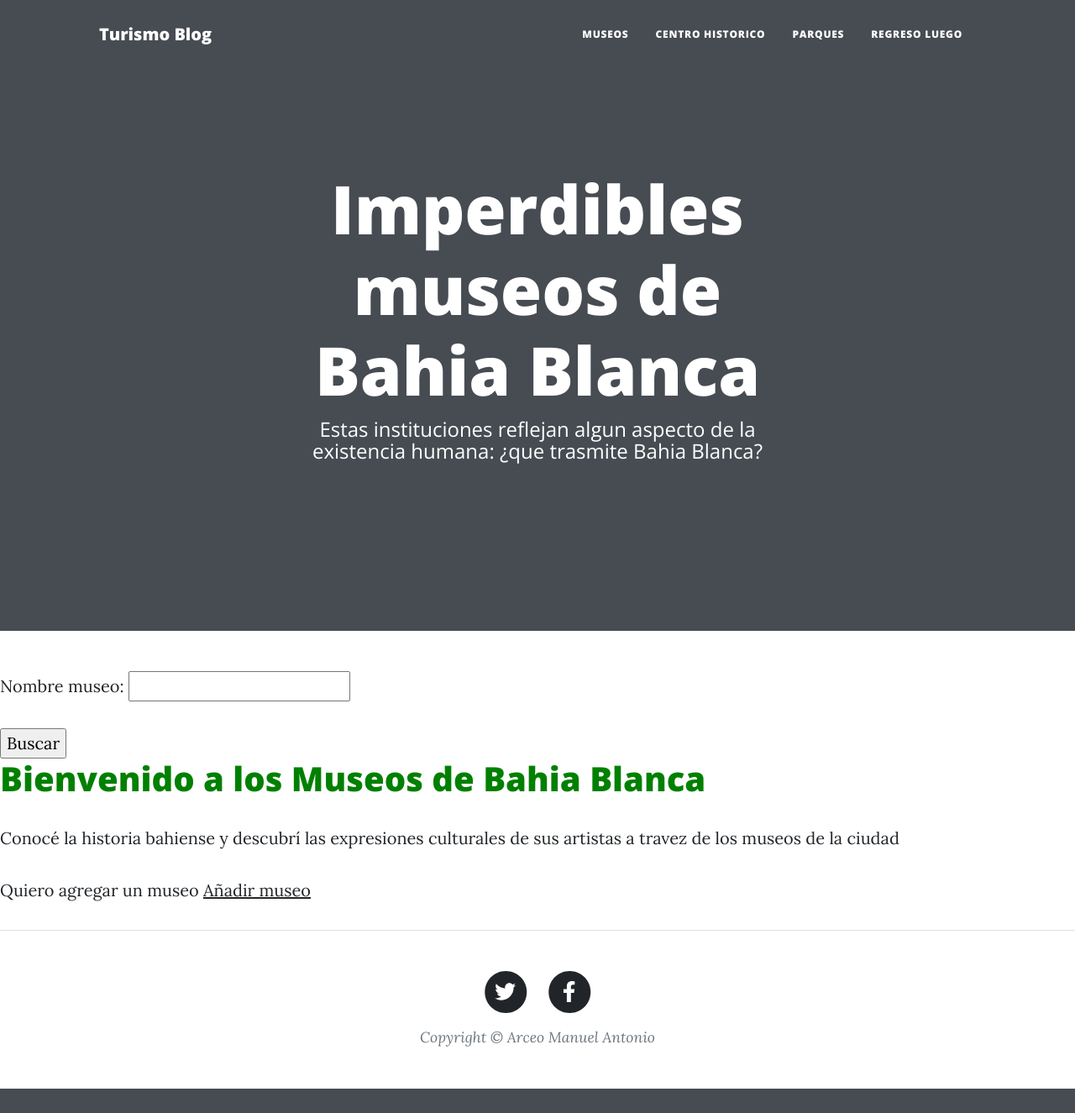
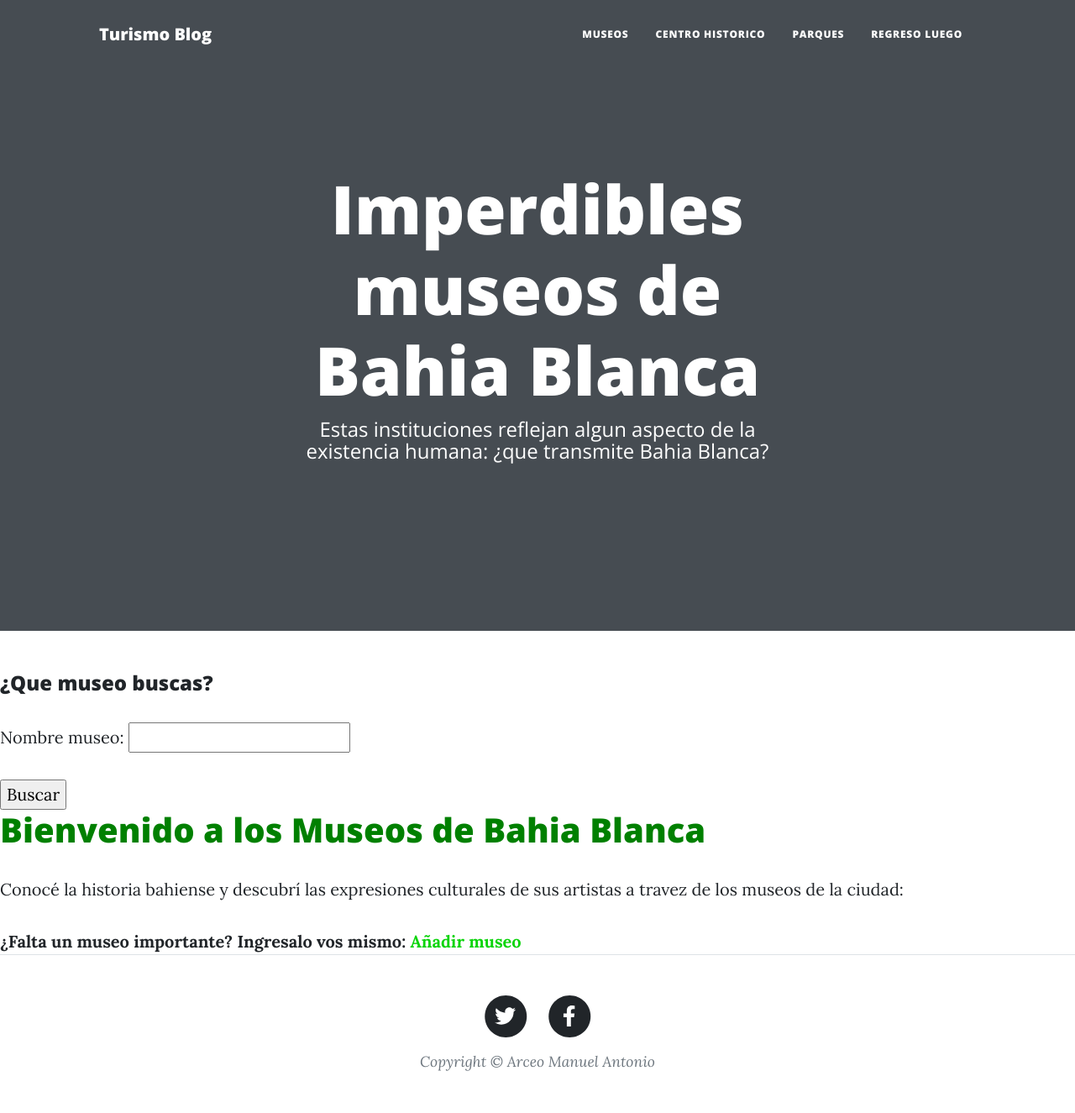
Before and after one commit to Manu-arceo/Entrega1-Arceo, a Django app: page /turismoBahia/museos in a window 1280 px wide. Shown: the whole page at 84% size. Before the commit the page ends 1296 px from the top, so only its background shows below. Run offline with Django 4.2, Linux system fonts and the light colour scheme; the visitor is signed in with stand-in values (Sample User, id 1); data that the repository does not hold is empty; some libraries are stand-ins or nearby versions.

Commit message:
Version: correciones 5

```diff
--- a/src/turismoBahia/templates/turismoBahia/centroHistorico.html
+++ b/src/turismoBahia/templates/turismoBahia/centroHistorico.html
@@ -26,7 +26,7 @@
 
 
 {% block formulario%}
-    <h1>Ingrese aqui el nuevo Centro Historico</h1>
+    <h4>¡Ups! Ingrese aqui el Centro Historico que falta </h4>
     <form method="post">{% csrf_token %}
 
         {{ formulario.as_p }}
--- a/src/turismoBahia/templates/turismoBahia/index.html
+++ b/src/turismoBahia/templates/turismoBahia/index.html
@@ -2,10 +2,11 @@
 
 {% block titulo %}  Inicio {% endblock titulo %}
 
-{% block portada %} Turismo en Bahia Blanca {% endblock %}
+{% block portada %} Ubicate en Bahia Blanca {% endblock %}
 
 
-{% block subtitulo %} Hola {{request.user.get_full_name}} queres Conoce los museos, centros Historicos y parques de la ciudad de Bahia Blanca {% endblock subtitulo %}
+{% block subtitulo %} <p>¡Bievenido! {{request.user.get_full_name}} empieza a conocer sobre los museos, centros Historicos y parques de la ciudad de Bahia Blanca</p>
+ <p> <strong style="color:red;"> Spoiler Alert:</strong> ¿Falta algun lugar imperdible en el blog? ¡Agregalo accediendo al blog! Asi es, vos tambien podes dejar tus recomendaciones</p>  {% endblock subtitulo %}
 
 {% block contenido %}
 <p style="padding-left: 20px;">
--- a/src/turismoBahia/templates/turismoBahia/login.html
+++ b/src/turismoBahia/templates/turismoBahia/login.html
@@ -1,7 +1,7 @@
 {% extends 'turismoBahia/base.html' %}
 
 {% block portada %} Que gusto verte :) {% endblock %}
-{% block subtitulo %} Estas en el sitio correcto para conocer Bahia Blanca {% endblock subtitulo %}
+{% block subtitulo %} Estas en el sitio correcto para ubicarte en Bahia Blanca {% endblock subtitulo %}
 
 
 {% block contenido %}
--- a/src/turismoBahia/templates/turismoBahia/logout.html
+++ b/src/turismoBahia/templates/turismoBahia/logout.html
@@ -5,8 +5,8 @@
 {% block contenido %}
 
 
-    <p>Has cerrado sesion</p>
-    <p>Ingresa nuevamente:
+    <p style="color: red;">Has cerrado sesion</p>
+    <p style="color: green;">Ingresa nuevamente:
         <a href="/turismoBahia/login/"">QUIERO ACCEDER</a>
     </p>
 
--- a/src/turismoBahia/templates/turismoBahia/museos.html
+++ b/src/turismoBahia/templates/turismoBahia/museos.html
@@ -4,10 +4,10 @@
 
 {% block portada %} Imperdibles museos de Bahia Blanca {% endblock %}
 
-{% block subtitulo %} Estas instituciones reflejan algun aspecto de la existencia humana: ¿que trasmite Bahia Blanca?   {% endblock subtitulo %}
+{% block subtitulo %} Estas instituciones reflejan algun aspecto de la existencia humana: ¿que transmite Bahia Blanca?   {% endblock subtitulo %}
 
 {% block formulario_busqueda  %}
-
+    <h4>¿Que museo buscas?</h4>
     <form method="get">
         {{formulario.as_p}}
         <input type="submit" value="Buscar">
@@ -19,16 +19,16 @@
 {% block contenido %}
 
     <h1 style="color: green" > Bienvenido a los  Museos de Bahia Blanca </h1>
-    <p> Conocé la historia bahiense y descubrí las expresiones culturales de sus artistas a travez de los museos de la ciudad </p>
+    <p> Conocé la historia bahiense y descubrí las expresiones culturales de sus artistas a travez de los museos de la ciudad: </p>
 
     {% for museo in museos %}
         <p style="color: black"> {{museo.nombre}}  ({{museo.direccion}})</p>
         <p style="color: red"> Entrada: {{museo.entrada}}  </p>
     {% endfor %}
 
-    <p>Quiero agregar un museo
-        <a href="/turismoBahia/museos/crear"> Añadir museo</a>
-    </p>
+    <strong>¿Falta un museo importante? Ingresalo vos mismo:
+        <a style="color: rgb(11, 212, 11) ;" href="/turismoBahia/museos/crear"> Añadir museo</a>
+    </strong>
 
 
 
--- a/src/turismoBahia/templates/turismoBahia/museos_form.html
+++ b/src/turismoBahia/templates/turismoBahia/museos_form.html
@@ -1,4 +1,10 @@
 {% extends 'turismoBahia/base.html' %}
+
+{% block titulo %}  Formulario de Museo {% endblock titulo %}
+
+{% block portada %} Muy bueno que quieras colaborar{% endblock %}
+
+{% block subtitulo %}Este formulario fue creado, para que en caso de visitar algun museo y el mismo no se encuentre en la seccion de Museos, puedas ingresarlo a traves de este formulario y asi poder guardarlo{% endblock subtitulo %}
 
 
 
--- a/src/turismoBahia/templates/turismoBahia/parques.html
+++ b/src/turismoBahia/templates/turismoBahia/parques.html
@@ -26,7 +26,7 @@
 {% endblock contenido %}
 
 {% block formulario%}
-    <h1>Ingrese aqui el nuevo Parque</h1>
+    <h4>Ingrese aqui el nuevo Parque</h4>
     <form method="post">{% csrf_token %}
 
     {{ formulario.as_p }}
--- a/src/turismoBahia/templates/turismoBahia/registros.html
+++ b/src/turismoBahia/templates/turismoBahia/registros.html
@@ -1,4 +1,7 @@
 {% extends 'turismoBahia/base.html' %}
+
+{% block portada %} Hola, nos alegra saber un poco mas de ti{% endblock %}
+{% block subtitulo %} Para poder hacerlo, completa estos datos: {% endblock subtitulo %}
 
 
 
--- a/src/turismoBahia/views.py
+++ b/src/turismoBahia/views.py
@@ -115,6 +115,7 @@ def parques(request):
 
         return render(request, "turismoBahia/parques.html", context)
 
+@login_required
 def borrar_parque(request, id_parques):
     try:
         parques = Parques.objects.get(id = id_parques)
@@ -124,7 +125,7 @@ def borrar_parque(request, id_parques):
     except:
         return redirect("inicio")
 
-class MuseosCreate(CreateView):
+class MuseosCreate(LoginRequiredMixin, CreateView):
     model = Museos
     success_url = "/turismoBahia/museos"
     fields = ["nombre","direccion", "entrada"]
```
